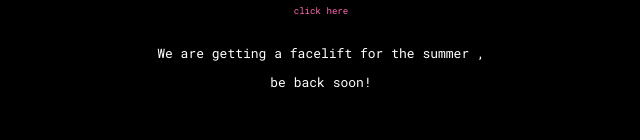
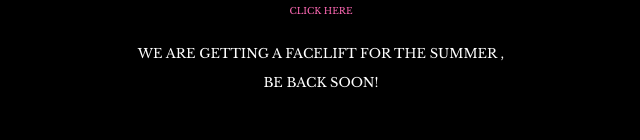
Before and after one commit to youngseebi/ooandcocom, a plain HTML site: page index.html in a window 1280 px wide. Shown: the part 436-576 px from the top of the page, without its empty margins (319-959 px from the left). Drawn offline with nearby package versions, Linux system fonts and the light colour scheme.

Commit message:
Font Change.

```diff
--- a/css/main.css
+++ b/css/main.css
@@ -10,6 +10,7 @@
 
 /* [==] FONTS [==]*/
 @import url('https://fonts.googleapis.com/css?family=Lato:100,300,400,500');
+@import url('https://fonts.googleapis.com/css?family=Libre+Baskerville');
 
 /*
  * [==] General [==]
@@ -29,7 +30,7 @@ a {
 }
 
 h3 {
-    font-family: 'Roboto Mono', monospace;
+    font-family: 'Libre Baskerville', serif;
     font-size: small;
    }
 
--- a/index.html
+++ b/index.html
@@ -70,12 +70,12 @@
     <div class="box vertical-center">
         <a href="mailto:olivia@ooandco.com">
             <img src="img/ooandco-logo-white.png" alt="">
-            <h3><span>click here</span><h3>
+            <h3><span> CLICK HERE </span><h3>
         </a>
 
-        <h3>We are getting a facelift for the summer , </h3>
+        <h3> WE ARE GETTING A FACELIFT FOR THE SUMMER , </h3>
         &nbsp;
-        <h3>be back soon! </h3>
+        <h3> BE BACK SOON! </h3>
     </div>
 
     <div class="footer">
```
